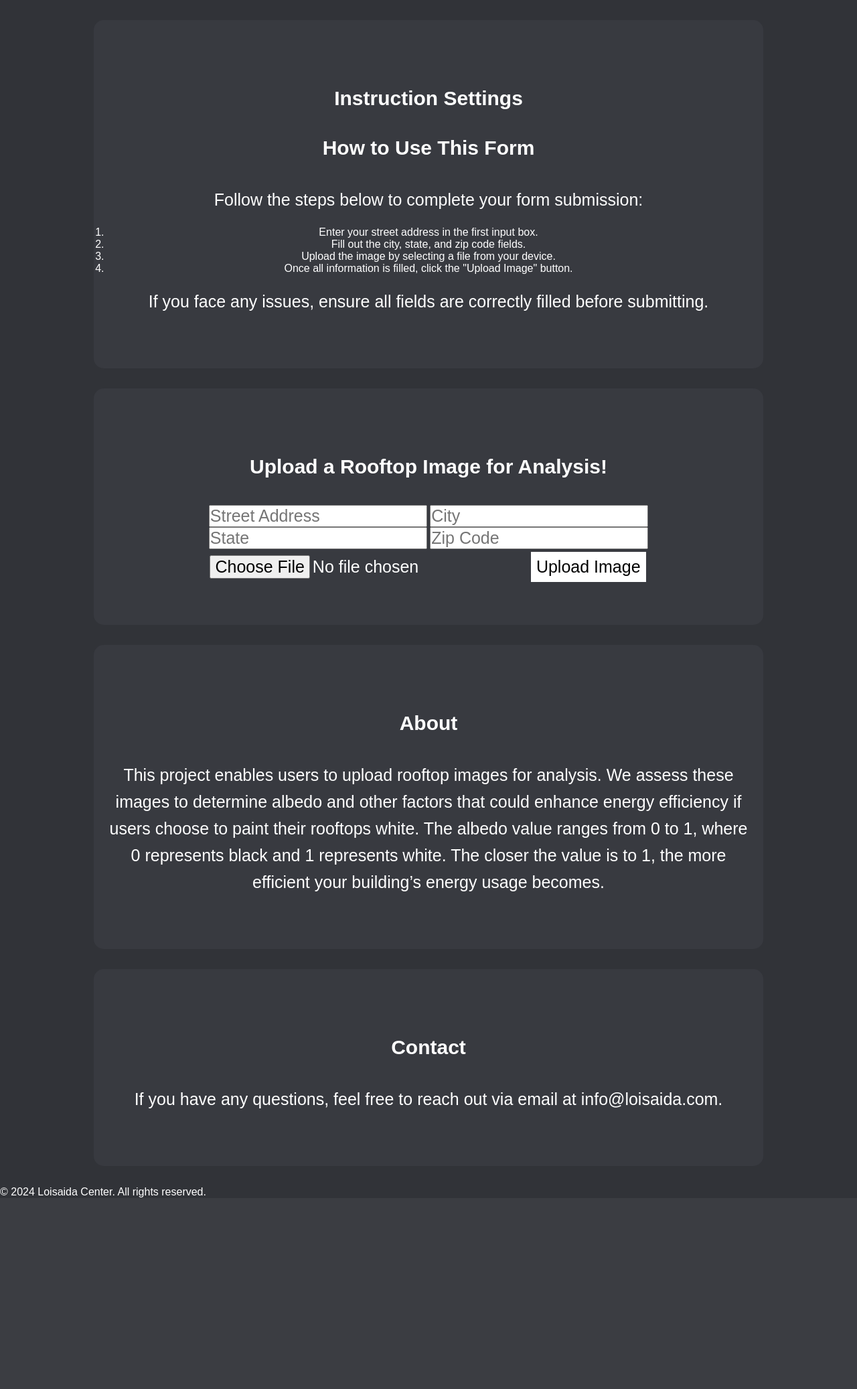
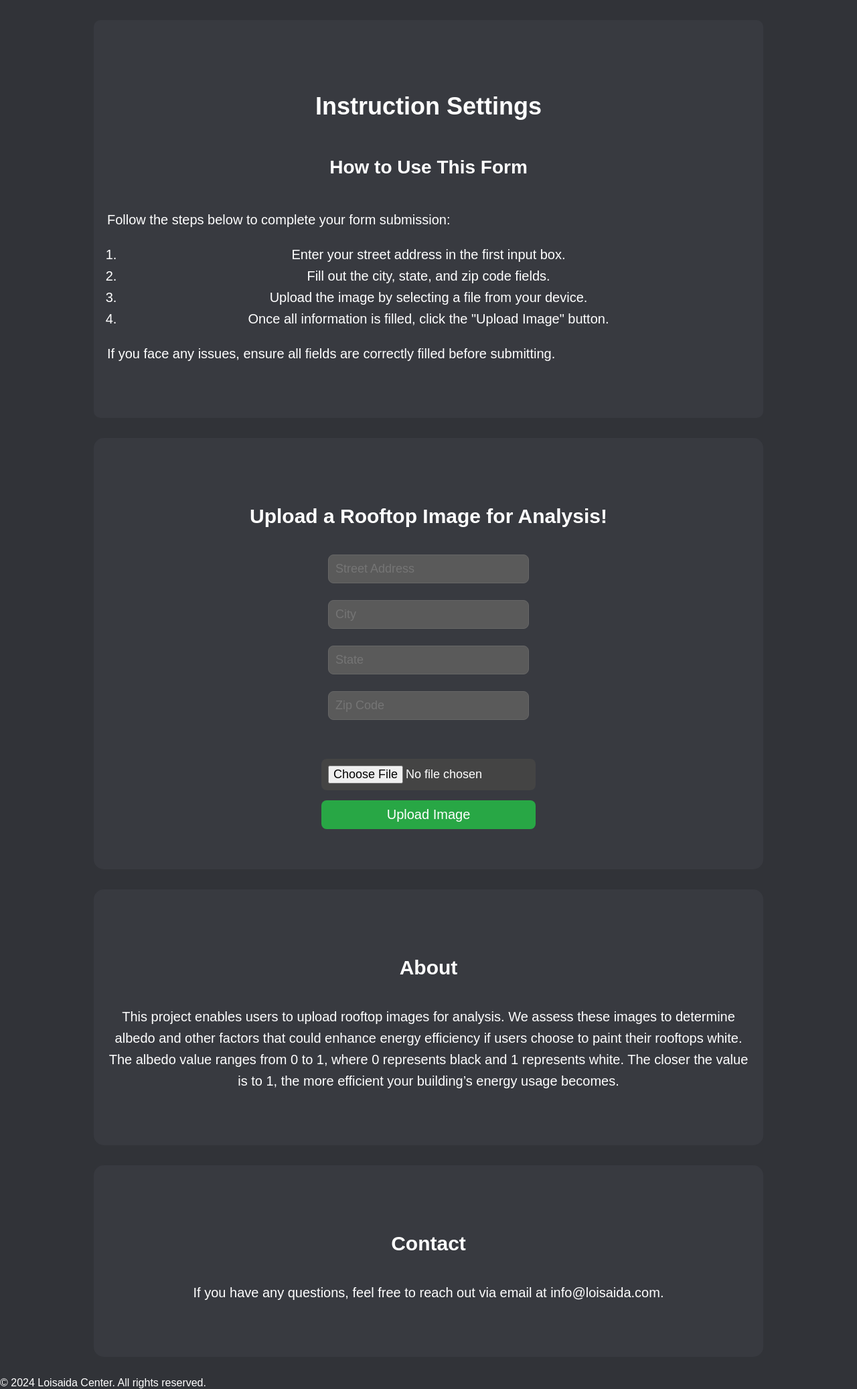
Before and after one commit to Ikyua/Rooftop-Analysis-ECOlibrium, a Flask app: page / in a window 1280 px wide. Shown: the part 204-2278 px from the top of the page at 67% size. Before the commit the page ends 1992 px from the top, so only its background shows below. Run offline with Flask 3, Linux system fonts and the light colour scheme.

Commit message:
Update Rooftop.css

```diff
--- a/static/Rooftop.css
+++ b/static/Rooftop.css
@@ -54,24 +54,84 @@ nav ul li a:hover {
 }
 
 /* Image Uploading */
-input {
-    font-size: 25px;
+form {
+    display: flex;
+    flex-direction: column;
+    align-items: center;
+    gap: 15px; /* Spacing between form fields */
+}
+
+.address-button {
+    background-color: #5a5a5a;
+    color: white;
+    padding: 10px;
+    font-size: 18px;
+    border: 1px solid #666;
+    border-radius: 8px;
+    width: 300px;
+    margin-bottom: 10px;
+}
+
+.address-button:focus {
+    outline: none;
+    border-color: #888;
 }
 
 #select-image {
     border: none;
+    background-color: #444;
     color: white;
-    text-decoration: none;
+    padding: 10px;
+    font-size: 18px;
+    cursor: pointer;
+    border-radius: 8px;
+    width: 320px;
+}
+
+#select-image:hover {
+    background-color: #555;
 }
 
 #upload-image {
-    background-color: white;
+    background-color: #28a745;
     border: none;
-    color: black;
-    padding: 8px;
-    text-decoration: none;
-    margin: 4px 2px;
+    color: white;
+    padding: 10px;
+    font-size: 20px;
+    border-radius: 8px;
     cursor: pointer;
+    width: 320px;
+    transition: background-color 0.3s;
+}
+
+#upload-image:hover {
+    background-color: #218838;
+}
+
+/*Instruction Settings*/
+.instruction-settings {
+    max-width: 1000px;
+    border-radius: 10px;
+    line-height: 1.6;
+}
+
+.instruction-settings h1 {
+    font-size: 36px;
+    text-align: center;
+}
+
+.instruction-settings h2 {
+    font-size: 28px;
+}
+
+.instruction-settings p {
+    font-size: 20px;
+    text-align: justify;
+}
+
+.instruction-settings ol {
+    font-size: 20px;
+    margin: 0 20px;
 }
 
 /* Section Styling */
@@ -90,11 +150,10 @@ section h1, section h2 {
 }
 
 section p {
-    font-size: 25px;
+    font-size: 20px;
     margin: 20px 0;
     line-height: 1.6;
 }
-
 
 /* Image Display Styling */
 #image-display {
```
